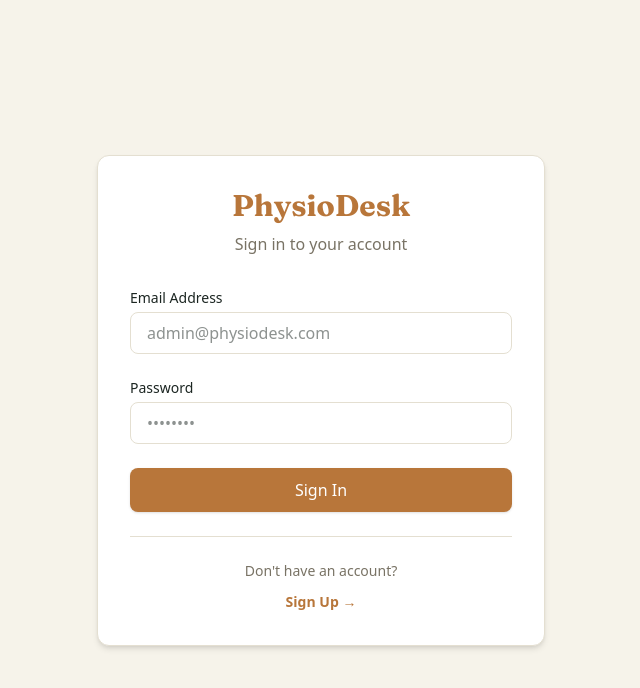
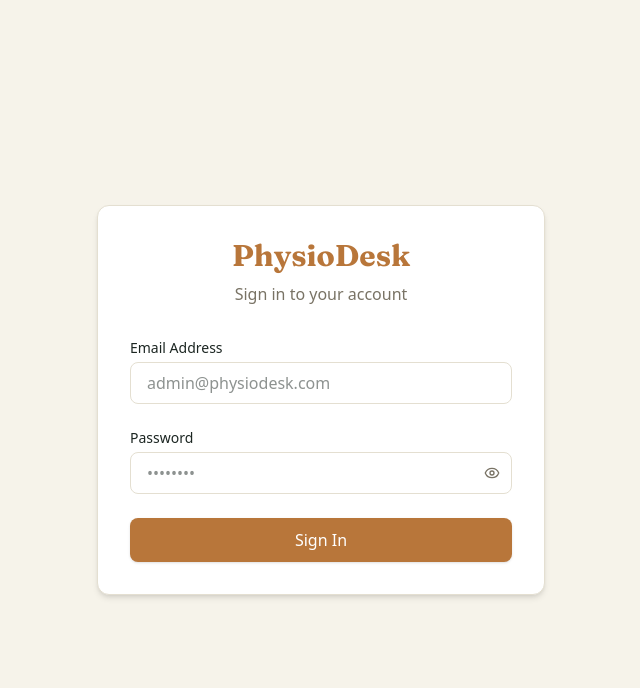
Before and after one commit to kiranshah59/physio_desk, a Next.js app in the folder frontend/: page /login in a window 1280 px wide. Shown: the top 688 px of the page, without its empty margins (319-959 px from the left). Built offline with nearby package versions, Linux system fonts and the light colour scheme; no server answers.

Commit message:
Add password visibility toggle and hide signup for existing admin

```diff
--- a/frontend/src/app/login/page.tsx
+++ b/frontend/src/app/login/page.tsx
@@ -1,16 +1,31 @@
 'use client';
 
-import { useState } from 'react';
+import { useState, useEffect } from 'react';
 import Link from 'next/link';
 import { useAuth } from '@/contexts/AuthContext';
 import api from '@/lib/axios';
+import { Eye, EyeOff } from 'lucide-react';
 
 export default function LoginPage() {
   const [email, setEmail] = useState('');
   const [password, setPassword] = useState('');
   const [error, setError] = useState('');
   const [loading, setLoading] = useState(false);
+  const [showPassword, setShowPassword] = useState(false);
+  const [adminExists, setAdminExists] = useState(true);
   const { login } = useAuth();
+
+  useEffect(() => {
+    const checkAdmin = async () => {
+      try {
+        const res = await api.get('/auth/admin-exists');
+        setAdminExists(res.data.admin_exists);
+      } catch {
+        setAdminExists(true);
+      }
+    };
+    checkAdmin();
+  }, []);
 
   const handleSubmit = async (e: React.FormEvent) => {
     e.preventDefault();
@@ -19,7 +34,7 @@ export default function LoginPage() {
 
     try {
       const formData = new URLSearchParams();
-      formData.append('username', email); // OAuth2 expects 'username'
+      formData.append('username', email);
       formData.append('password', password);
 
       const response = await api.post('/auth/login', formData, {
@@ -69,14 +84,25 @@ export default function LoginPage() {
             <label className="block text-sm font-medium text-text-primary mb-1">
               Password
             </label>
+            <div className="relative">
               <input
-              type="password"
+                type={showPassword ? 'text' : 'password'}
                 value={password}
                 onChange={(e) => setPassword(e.target.value)}
                 required
-              className="w-full px-4 py-2 bg-surface text-text-primary border border-border-main rounded-lg focus:ring-2 focus:ring-primary focus:border-primary outline-none transition-colors"
+                className="w-full px-4 py-2 pr-11 bg-surface text-text-primary border border-border-main rounded-lg focus:ring-2 focus:ring-primary focus:border-primary outline-none transition-colors"
                 placeholder="••••••••"
               />
+              <button
+                type="button"
+                onClick={() => setShowPassword(!showPassword)}
+                aria-label={showPassword ? 'Hide password' : 'Show password'}
+                title={showPassword ? 'Hide password' : 'Show password'}
+                className="absolute right-3 top-1/2 -translate-y-1/2 text-text-secondary hover:text-text-primary transition-colors cursor-pointer"
+              >
+                {showPassword ? <EyeOff className="w-4 h-4" /> : <Eye className="w-4 h-4" />}
+              </button>
+            </div>
           </div>
 
           <button
@@ -88,17 +114,19 @@ export default function LoginPage() {
           </button>
         </form>
 
-        <div className="mt-6 pt-6 border-t border-border-main text-center">
+        {!adminExists && (
+          <div className="mt-6 text-center">
             <p className="text-sm text-text-secondary mb-2">
-            Don't have an account?
+              No admin account yet?
             </p>
             <Link
               href="/register"
-            className="inline-block text-sm font-semibold text-primary hover:underline"
+              className="inline-block text-sm font-semibold text-primary hover:text-primary-text-soft transition-colors hover:underline"
             >
-            Sign Up &rarr;
+              Set Up Admin Account &rarr;
             </Link>
           </div>
+        )}
       </div>
     </div>
   );
```
Lines whose indentation alone changed are shown as unchanged.
